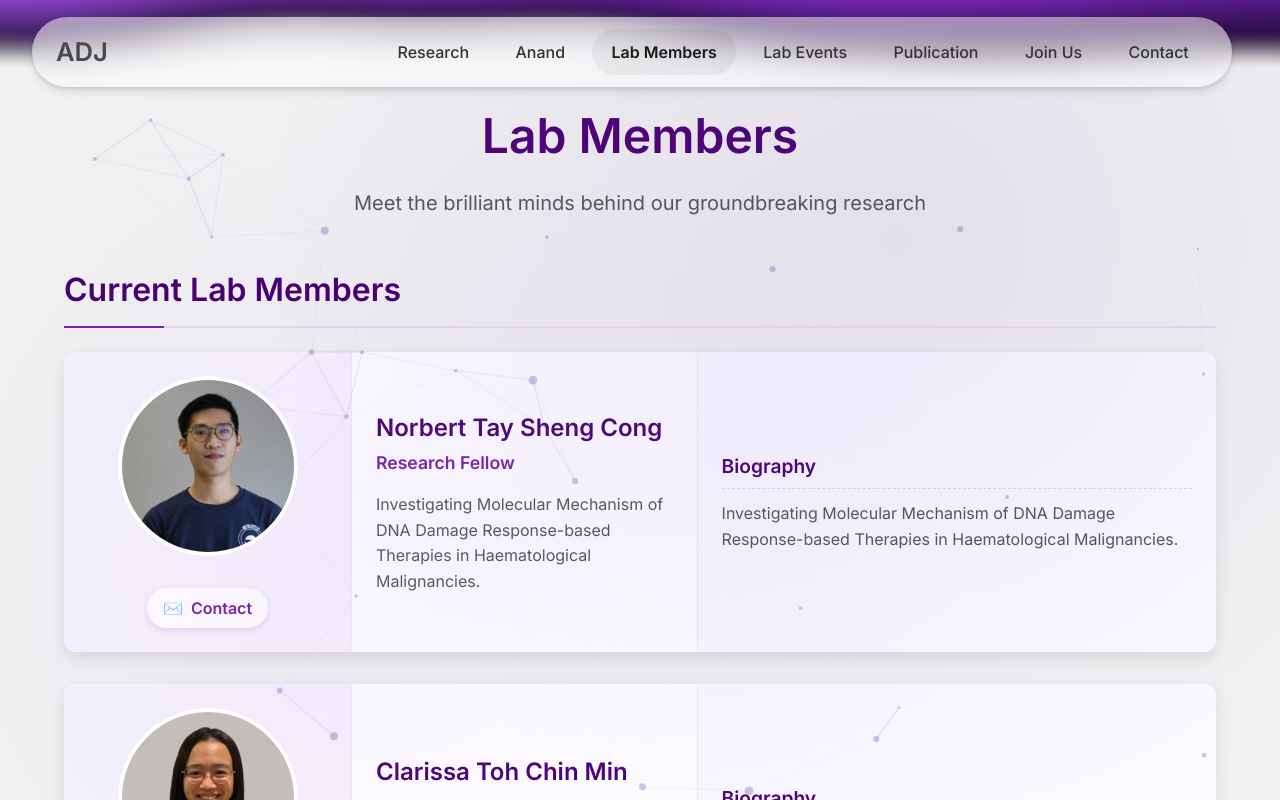
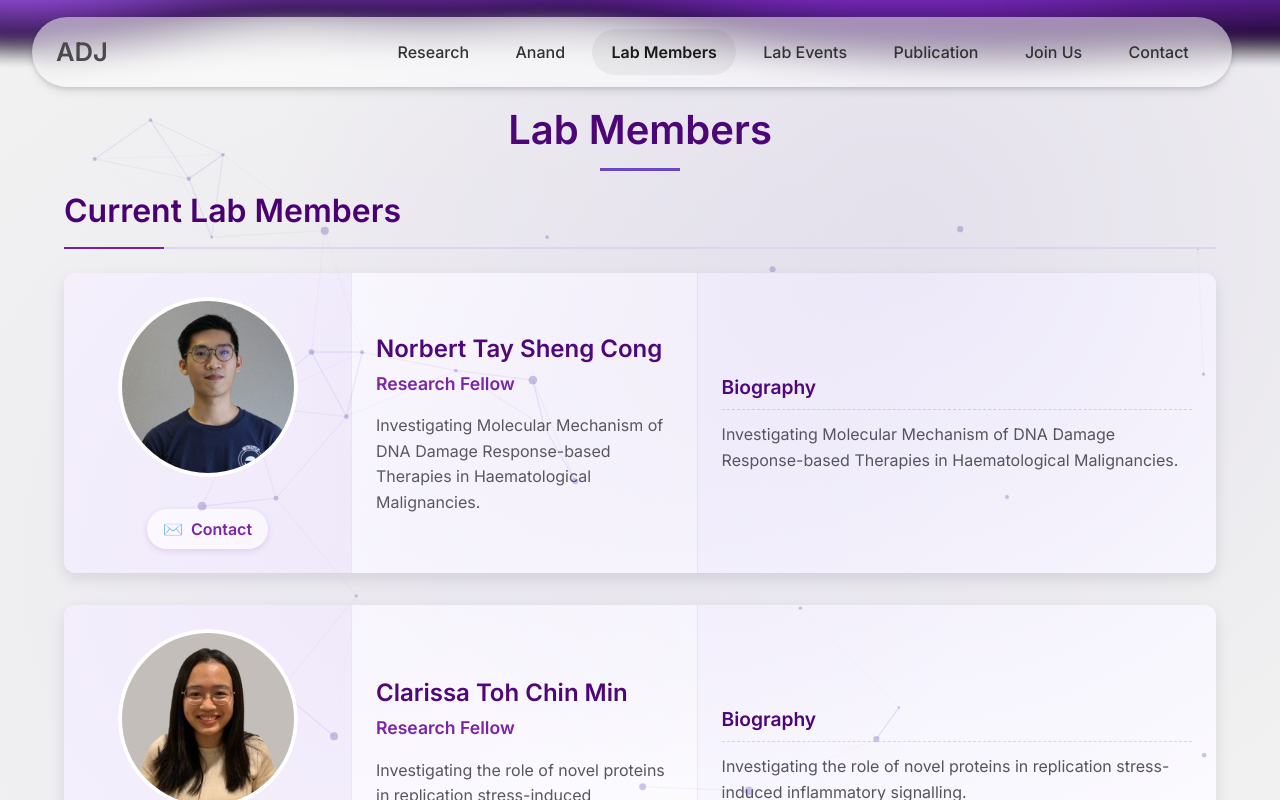
Before and after one commit to Kakarrxt/adj-lab-website, a Next.js app: page /members in a window 1280 px wide. Shown: the top 800 px of the page. Built offline with nearby package versions, Linux system fonts and the light colour scheme.

Commit message:
fixed animations for every page

```diff
--- a/src/pages/anand/index.tsx
+++ b/src/pages/anand/index.tsx
@@ -166,7 +166,7 @@ export default function AnandPage() {
       opacity: 1,
       y: 0,
       transition: {
-        delay: i * 0.04,
+        delay: 0.8 +  i * 0.04,
         duration: 0.8,
         ease: [0.2, 0.65, 0.3, 0.9],
       },
--- a/src/pages/contact/index.tsx
+++ b/src/pages/contact/index.tsx
@@ -145,6 +145,21 @@ export default function ContactPage() {
     detectRetina: true,
   };
 
+  const title = "Contact Us";
+
+  const charAnimation = {
+    hidden: { opacity: 0, y: 20 },
+    visible: (i: number) => ({
+      opacity: 1,
+      y: 0,
+      transition: {
+        delay: 0.8 +  i * 0.04,
+        duration: 0.8,
+        ease: [0.2, 0.65, 0.3, 0.9],
+      },
+    }),
+  };
+
   return (
     <>
     <Curve backgroundColor="#f1f1f1">
@@ -177,15 +192,37 @@ export default function ContactPage() {
 
       <div className={styles.container}>
         <main className={styles.main}>
+        <motion.div
+          initial={{ opacity: 0 }}
+          animate={{ opacity: 1 }}
+          transition={{ duration: 0.8, delay: 1 }}
+          className={styles.header}
+        >
+        <h1 aria-label={title}>
+              {title.split("").map((char, i) => (
+                <motion.span
+                  key={`${char}-${i}`}
+                  custom={i}
+                  variants={charAnimation}
+                  initial="hidden"
+                  animate="visible"
+                  className={styles.animatedChar}
+                >
+                  {char === " " ? "\u00A0" : char}
+                </motion.span>
+              ))}
+            </h1>
           <motion.div
-            initial={{ opacity: 0, y: -20 }}
-            animate={{ opacity: 1, y: 0 }}
-            transition={{ duration: 0.8 }}
-            className={styles.header}
-          >
-            <h1>Contact Us</h1>
-            <div className={styles.underline} />
-          </motion.div>
+          className={styles.underline}
+          initial={{ scaleX: 0, opacity: 0 }}
+          animate={{ scaleX: 1, opacity: 1 }}
+          transition={{
+            duration: 0.8,
+            delay: 1,
+            ease: "easeOut"
+          }}
+          />
+        </motion.div>
 
           <motion.section
             ref={contactInfoRef}
--- a/src/pages/join-us/index.tsx
+++ b/src/pages/join-us/index.tsx
@@ -24,7 +24,6 @@ export default function JoinUsPage() {
       setInit(true);
     });
 
-    // Set page as loaded after a slight delay for animations
     setTimeout(() => setIsLoaded(true), 300);
   }, []);
 
@@ -63,19 +62,6 @@ export default function JoinUsPage() {
       scale: 1,
       transition: { duration: 0.6, ease: "easeOut" }
     }
-  };
-
-  const charAnimation = {
-    hidden: { opacity: 0, y: 20 },
-    visible: (i: number) => ({
-      opacity: 1,
-      y: 0,
-      transition: {
-        delay: i * 0.04,
-        duration: 0.8,
-        ease: [0.2, 0.65, 0.3, 0.9],
-      },
-    }),
   };
 
   const particlesOptions = {
@@ -148,6 +134,20 @@ export default function JoinUsPage() {
 
   const title = "Join Our Team";
 
+  const charAnimation = {
+    hidden: { opacity: 0, y: 20 },
+    visible: (i: number) => ({
+      opacity: 1,
+      y: 0,
+      transition: {
+        delay: 0.8 +  i * 0.04,
+        duration: 0.8,
+        ease: [0.2, 0.65, 0.3, 0.9],
+      },
+    }),
+  };
+
+
   return (
     <>
     <Curve backgroundColor="#f1f1f1">
@@ -166,9 +166,7 @@ export default function JoinUsPage() {
         transition={{ duration: 0.8 }}
       >
         <div>
-                  {/*
-          <NeonIsometricMaze />
-        */}
+
         <Aurora
           colorStops={["#A855F7", "#9333EA", "#6B21A8"]}
           blend={0.5}
@@ -180,10 +178,11 @@ export default function JoinUsPage() {
 
       <div className={styles.container}>
         <main className={styles.main}>
+
         <motion.div
           initial={{ opacity: 0 }}
           animate={{ opacity: 1 }}
-            transition={{ duration: 0.8 }}
+          transition={{ duration: 0.8, delay: 1 }}
           className={styles.header}
         >
         <h1 aria-label={title}>
@@ -200,13 +199,23 @@ export default function JoinUsPage() {
                 </motion.span>
               ))}
             </h1>
-            <div className={styles.underline} />
+          <motion.div
+          className={styles.underline}
+          initial={{ scaleX: 0, opacity: 0 }}
+          animate={{ scaleX: 1, opacity: 1 }}
+          transition={{
+            duration: 0.8,
+            delay: 1,
+            ease: "easeOut"
+          }}
+          />
         </motion.div>
 
         <motion.div
         variants={fadeInUp}
         initial="hidden"
         animate="visible"
+        transition={{ delay: 2 }}
         className={styles.messageBox}
           >
         <h2>Are you passionate about <span className={styles.highlight}>translational cancer research</span>?</h2>
@@ -223,6 +232,7 @@ export default function JoinUsPage() {
         initial="hidden"
         animate={isCareerInfoInView ? "visible" : "hidden"}
         variants={staggerChildren}
+        transition={{ delay: 2.2 }}
         className={styles.careerInfo}
           >
         <motion.div variants={scaleIn} className={styles.careerCard}>
--- a/src/pages/join-us/join-us.module.css
+++ b/src/pages/join-us/join-us.module.css
@@ -59,7 +59,6 @@
     color: #4a0072;
     display: inline-block;
   }
-
   .animatedChar {
     display: inline-block;
     color: #4a0072;
--- a/src/pages/members/index.tsx
+++ b/src/pages/members/index.tsx
@@ -23,6 +23,21 @@ const itemVariants = {
   hidden: { opacity: 0, y: 20 },
   visible: { opacity: 1, y: 0, transition: { duration: 0.5 } },
 }
+
+const title = "Lab Members";
+
+const charAnimation = {
+  hidden: { opacity: 0, y: 20 },
+  visible: (i: number) => ({
+    opacity: 1,
+    y: 0,
+    transition: {
+      delay: 0.8 +  i * 0.04,
+      duration: 0.8,
+      ease: [0.2, 0.65, 0.3, 0.9],
+    },
+  }),
+};
 
 export default function LabMembers() {
   const [init, setInit] = useState(false);
@@ -135,15 +150,38 @@ export default function LabMembers() {
       <div className={styles.container}>
 
         <main className={styles.main}>
+
+        <motion.div
+          initial={{ opacity: 0 }}
+          animate={{ opacity: 1 }}
+          transition={{ duration: 0.8, delay: 1 }}
+          className={styles.header}
+        >
+        <h1 aria-label={title}>
+              {title.split("").map((char, i) => (
+                <motion.span
+                  key={`${char}-${i}`}
+                  custom={i}
+                  variants={charAnimation}
+                  initial="hidden"
+                  animate="visible"
+                  className={styles.animatedChar}
+                >
+                  {char === " " ? "\u00A0" : char}
+                </motion.span>
+              ))}
+            </h1>
           <motion.div
-            initial={{ opacity: 0, y: 20 }}
-            animate={{ opacity: 1, y: 0 }}
-            transition={{ duration: 0.8 }}
-            className={styles.hero}
-          >
-            <h1>Lab Members</h1>
-            <p>Meet the brilliant minds behind our groundbreaking research</p>
-          </motion.div>
+          className={styles.underline}
+          initial={{ scaleX: 0, opacity: 0 }}
+          animate={{ scaleX: 1, opacity: 1 }}
+          transition={{
+            duration: 0.8,
+            delay: 1,
+            ease: "easeOut"
+          }}
+          />
+        </motion.div>
 
           <section className={styles.section}>
             <h2 className={styles.sectionTitle}>Current Lab Members</h2>
--- a/src/pages/members/members.module.css
+++ b/src/pages/members/members.module.css
@@ -6,7 +6,35 @@
   width: 100%;
   overflow-x: hidden;
 }
+.header {
+  text-align: center;
+  margin-bottom: 1rem;
+}
 
+.header h1 {
+  font-size: 2.5rem;
+  font-weight: 700;
+  margin-bottom: 0.5rem;
+  color: #4a0072;
+  display: inline-block;
+}
+.animatedChar {
+  display: inline-block;
+  color: #4a0072;
+  transition: color 0.3s ease;
+}
+
+.animatedChar:hover {
+  color: #6b46c1;
+  transform: translateY(-2px);
+}
+
+.underline {
+  height: 3px;
+  width: 80px;
+  background: #6b46c1;
+  margin: 0 auto;
+}
 .sectionTop {
   position: relative;
   height: 100px;
--- a/src/pages/publications/index.tsx
+++ b/src/pages/publications/index.tsx
@@ -346,6 +346,20 @@ export default function Publications() {
     detectRetina: true,
   };
 
+  const title = "Publications";
+  const charAnimation = {
+    hidden: { opacity: 0, y: 20 },
+    visible: (i: number) => ({
+      opacity: 1,
+      y: 0,
+      transition: {
+        delay: 0.8 +  i * 0.04,
+        duration: 0.8,
+        ease: [0.2, 0.65, 0.3, 0.9],
+      },
+    }),
+  };
+
   return (
     <>
     <Curve backgroundColor="#f1f1f1">
@@ -384,8 +398,31 @@ export default function Publications() {
             variants={fadeInUp}
             className={styles.header}
           >
-            <h1>Publications</h1>
-            <div className={styles.underline} />
+
+        <h1 aria-label={title}>
+              {title.split("").map((char, i) => (
+                <motion.span
+                  key={`${char}-${i}`}
+                  custom={i}
+                  variants={charAnimation}
+                  initial="hidden"
+                  animate="visible"
+                  className={styles.animatedChar}
+                >
+                  {char === " " ? "\u00A0" : char}
+                </motion.span>
+              ))}
+            </h1>
+          <motion.div
+          className={styles.underline}
+          initial={{ scaleX: 0, opacity: 0 }}
+          animate={{ scaleX: 1, opacity: 1 }}
+          transition={{
+            duration: 0.8,
+            delay: 1,
+            ease: "easeOut"
+          }}
+          />
 
             <motion.div
               variants={fadeInUp}
--- a/src/pages/research/index.tsx
+++ b/src/pages/research/index.tsx
@@ -144,6 +144,20 @@ export default function ResearchPage() {
     detectRetina: true,
   };
 
+  const title = "Lymphoma Research";
+  const charAnimation = {
+    hidden: { opacity: 0, y: 20 },
+    visible: (i: number) => ({
+      opacity: 1,
+      y: 0,
+      transition: {
+        delay: 0.8 +  i * 0.04,
+        duration: 0.8,
+        ease: [0.2, 0.65, 0.3, 0.9],
+      },
+    }),
+  };
+
   return (
     <>
     <Curve backgroundColor="#f1f1f1">
@@ -175,15 +189,37 @@ export default function ResearchPage() {
     </motion.div>
     <div className={styles.container}>
         <main className={styles.main}>
+        <motion.div
+          initial={{ opacity: 0 }}
+          animate={{ opacity: 1 }}
+          transition={{ duration: 0.8, delay: 1 }}
+          className={styles.header}
+        >
+        <h1 aria-label={title}>
+              {title.split("").map((char, i) => (
+                <motion.span
+                  key={`${char}-${i}`}
+                  custom={i}
+                  variants={charAnimation}
+                  initial="hidden"
+                  animate="visible"
+                  className={styles.animatedChar}
+                >
+                  {char === " " ? "\u00A0" : char}
+                </motion.span>
+              ))}
+            </h1>
           <motion.div
-            initial={{ opacity: 0, y: -20 }}
-            animate={{ opacity: 1, y: 0 }}
-            transition={{ duration: 0.8 }}
-            className={styles.header}
-          >
-            <h1>Lymphoma Research</h1>
-            <div className={styles.underline} />
-          </motion.div>
+          className={styles.underline}
+          initial={{ scaleX: 0, opacity: 0 }}
+          animate={{ scaleX: 1, opacity: 1 }}
+          transition={{
+            duration: 0.8,
+            delay: 1,
+            ease: "easeOut"
+          }}
+          />
+        </motion.div>
 
           <div className={styles.heroSection}>
             <motion.div
```
Also changed, not shown: src/pages/lab-events/index.tsx (+13 -3 lines). Lines whose indentation alone changed are shown as unchanged.
